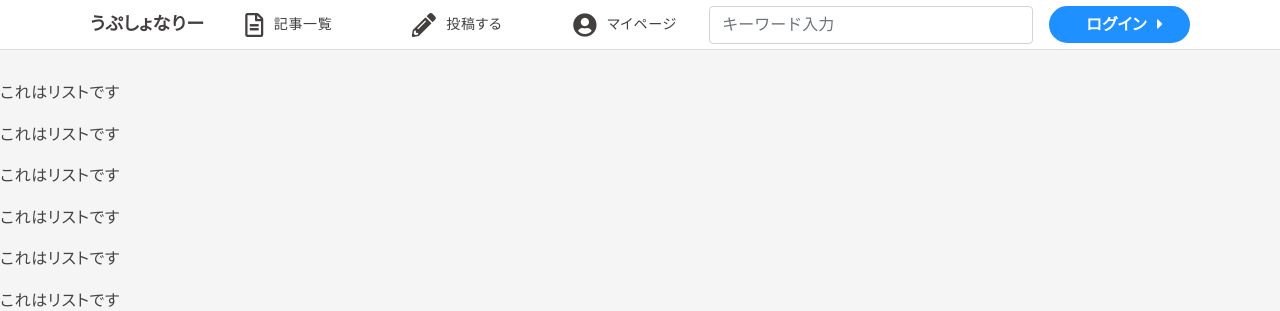
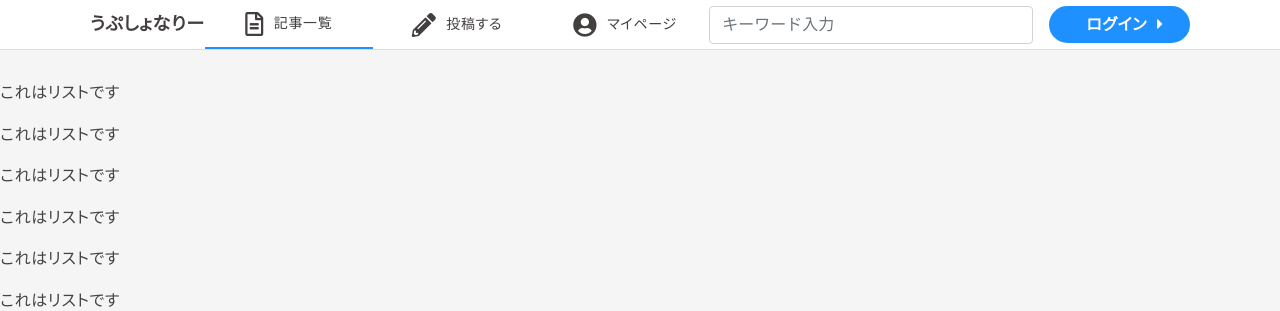
Before and after one commit to Toshihisa-Handa/ooptionary, a PHP site: page /user/list.php in a window 1280 px wide. Shown: the top 311 px of the page. Run offline with PHP 8.4, Linux system fonts and the light colour scheme; some libraries are stand-ins or nearby versions.

Commit message:
カレントナビ追加

```diff
--- a/css/login.css
+++ b/css/login.css
@@ -183,7 +183,11 @@ li {
 }
 
 .l-header-list__link:hover {
-  background-color: rgba(0, 1, 2, 0.04);
+  background-color: rgb(240, 248, 255,1);
+}
+
+.l-header-list__link.is-current{
+  border-bottom: 2px solid #1e90ff;
 }
 
 .l-header-login__btn {
--- a/user/l-header.php
+++ b/user/l-header.php
@@ -2,14 +2,36 @@
   <div class="l-inner d-flex">
     <div class="l-header-logo"><a href="list.php" class="l-header-logo__link item-center">うぷしょなりー</a></div>
     <ul class="l-header-list flex--auto">
-      <li class="l-header-list__item"><a class="item-center l-header-list__link" href="list.php"><i class="far fa-file-alt l-header__icon"></i>記事一覧</a></li>
-      <li class="l-header-list__item"><a class="item-center l-header-list__link" href="post.php"><i class="fas fa-pencil-alt l-header__icon"></i>投稿する</a></li>
-      <li class="l-header-list__item"><a class="item-center l-header-list__link" href="mypage.php"><i class="fas fa-user-circle l-header__icon"></i>マイページ</a></li>
+      <li class="l-header-list__item">
+        <?php $url = $_SERVER['REQUEST_URI'];
+          if (strstr($url, 'list')==true) {
+              echo '<a class="item-center l-header-list__link is-current" href="list.php">';
+          } else {
+              echo '<a class="item-center l-header-list__link" href="list.php">';
+          }?>
+        <i class="far fa-file-alt l-header__icon"></i>記事一覧</a></li>
+      <li class="l-header-list__item">
+        <?php $url = $_SERVER['REQUEST_URI'];
+          if (strstr($url, 'post')==true) {
+              echo '<a class="item-center l-header-list__link is-current" href="post.php">';
+          } else {
+              echo '<a class="item-center l-header-list__link" href="post.php">';
+          }?>
+        <i class="fas fa-pencil-alt l-header__icon"></i>投稿する</a></li>
+      <li class="l-header-list__item">
+        <?php $url = $_SERVER['REQUEST_URI'];
+          if (strstr($url, 'mypage')==true) {
+              echo '<a class="item-center l-header-list__link is-current" href="mypage.php">';
+          } else {
+              echo '<a class="item-center l-header-list__link" href="mypage.php">';
+          }?>
+        <i class="fas fa-user-circle l-header__icon"></i>マイページ</a></li>
     </ul>
     <form class="form-inline mr-3">
       <input class="form-control" type="text" placeholder="キーワード入力" aria-label="Search">
     </form>
     <div class="item-center l-header-login"><a href="login.php" class="l-header-login__btn">ログイン<i class="fas fa-caret-right l-header-login__arrow"></i></a></div>
   </div>
+
 </header>
 <div class="main">
```
